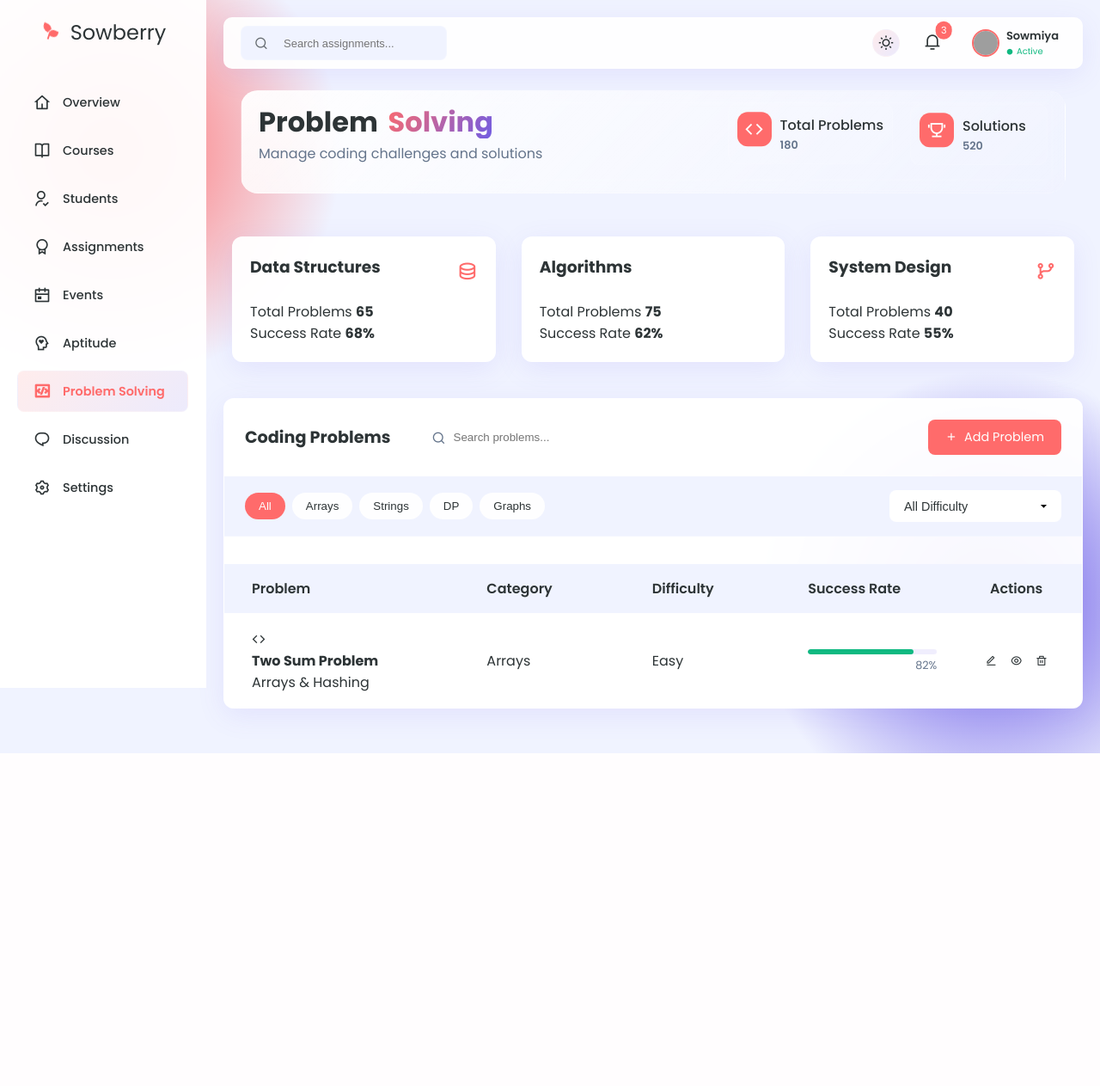
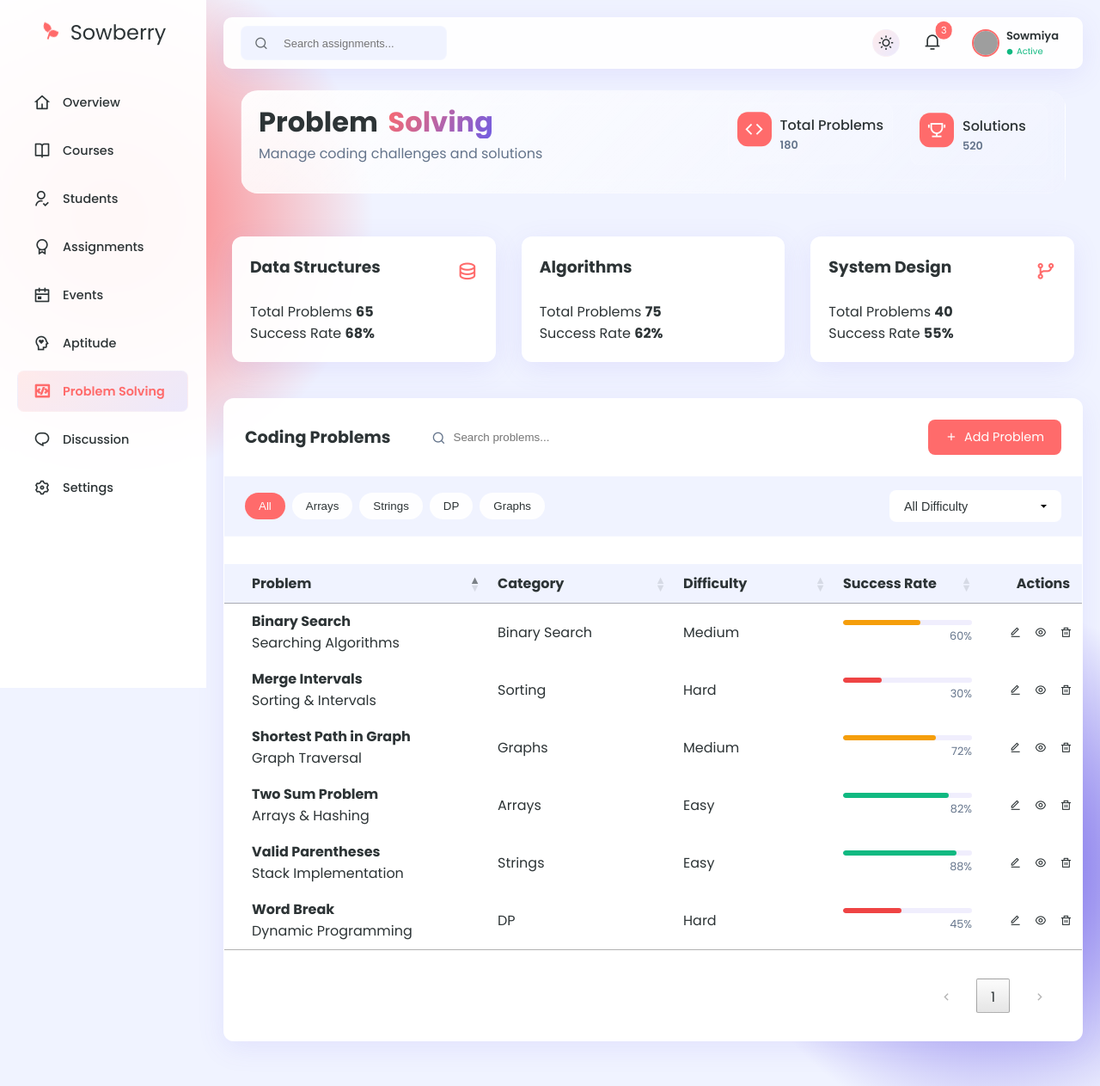
Before and after one commit to jayanthansenthilkumar/Sowberry, a PHP site: page /admin/problemSolving.html in a window 1280 px wide. Shown: the whole page at 86% size. Before the commit the page ends 876 px from the top, so only its background shows below. Run offline with PHP 8.4, Linux system fonts and the light colour scheme; some libraries are stand-ins or nearby versions; grey boxes are pictures that could not be loaded.

Commit message:
Admin Pages Modified and added

```diff
--- a/admin/problemSolving.html
+++ b/admin/problemSolving.html
@@ -7,11 +7,94 @@
     <link href="https://fonts.googleapis.com/css2?family=Poppins:wght@300;400;500;600;700&display=swap" rel="stylesheet">
     <link rel="stylesheet" href="../assets/styles.css">
     <link href="https://cdn.jsdelivr.net/npm/remixicon@3.5.0/fonts/remixicon.css" rel="stylesheet">
+    <link rel="stylesheet" href="https://cdn.datatables.net/1.11.5/css/jquery.dataTables.min.css">
+    <script src="https://code.jquery.com/jquery-3.6.0.min.js"></script>
+    <script src="https://cdn.datatables.net/1.11.5/js/jquery.dataTables.min.js"></script>
+    <style>
+        .modal {
+            display: none;
+            position: fixed;
+            z-index: 9999;
+            left: 0;
+            top: 0;
+            width: 100%;
+            height: 100%;
+            overflow: auto;
+            background-color: rgba(0,0,0,0.5);
+            opacity: 0;
+            visibility: hidden;
+            transition: all 0.3s ease;
+        }
+
+        .modal.active {
+            opacity: 1;
+            visibility: visible;
+        }
+
+        .modal-content {
+            background-color: var(--card-bg);
+            margin: 5% auto;
+            padding: 20px;
+            border-radius: 8px;
+            width: 80%;
+            max-width: 700px;
+            position: relative;
+            transform: translateY(-20px);
+            transition: all 0.3s ease;
+        }
+
+        .modal.active .modal-content {
+            transform: translateY(0);
+        }
+
+        /* Ensure the modal is always on top */
+        #problemModal {
+            z-index: 10000;
+        }
+
+        .close-modal {
+            position: absolute;
+            right: 20px;
+            top: 20px;
+            font-size: 24px;
+            cursor: pointer;
+            background: none;
+            border: none;
+            color: var(--text-color);
+        }
+
+        .problem-details {
+            padding: 20px 0;
+        }
+
+        .detail-group {
+            margin-bottom: 20px;
+        }
+
+        .detail-group h4 {
+            color: var(--text-color);
+            margin-bottom: 8px;
+            font-size: 1rem;
+        }
+
+        .detail-group p, .detail-group pre {
+            color: var(--text-secondary);
+            line-height: 1.5;
+            margin: 0;
+            padding: 10px;
+            background: var(--card-bg);
+            border-radius: 4px;
+            border: 1px solid var(--border-color);
+        }
+
+        .detail-group pre {
+            font-family: monospace;
+            white-space: pre-wrap;
+            word-wrap: break-word;
+        }
+    </style>
 </head>
 <body>
-    <!-- Include same header and sidebar as other admin pages -->
-    <!-- ...existing sidebar and header code... -->
-     <!-- Sidebar -->
     <div class="sidebar">
         <div class="logo">
             <i class="ri-seedling-fill"></i>
@@ -92,7 +175,6 @@
                 </div>
             </div>
         </div>
-
         <!-- Problem Categories -->
         <div class="dashboard-grid">
             <div class="card animate">
@@ -144,7 +226,6 @@
                 </div>
             </div>
         </div>
-
         <div class="list-card">
             <div class="list-header">
                 <div class="header-left">
@@ -159,7 +240,6 @@
                     Add Problem
                 </button>
             </div>
-
             <div class="filter-container">
                 <div class="filter-pills">
                     <button class="filter-pill active">All</button>
@@ -175,9 +255,8 @@
                     <option value="hard">Hard</option>
                 </select>
             </div>
-
             <div class="table-container">
-                <table class="data-table">
+                <table id="problemsTable" class="data-table">
                     <thead>
                         <tr>
                             <th>Problem</th>
@@ -191,9 +270,6 @@
                         <tr>
                             <td>
                                 <div class="problem-info">
-                                    <div class="problem-icon">
-                                        <i class="ri-code-line"></i>
-                                    </div>
                                     <div>
                                         <h4>Two Sum Problem</h4>
                                         <p>Arrays & Hashing</p>
@@ -212,19 +288,152 @@
                             </td>
                             <td>
                                 <div class="action-buttons">
-                                    <button class="action-btn"><i class="ri-edit-line"></i></button>
-                                    <button class="action-btn"><i class="ri-eye-line"></i></button>
+                                    <button class="action-btn edit-btn"><i class="ri-edit-line"></i></button>
+                                    <button class="action-btn view-btn"><i class="ri-eye-line"></i></button>
                                     <button class="action-btn danger"><i class="ri-delete-bin-line"></i></button>
                                 </div>
                             </td>
                         </tr>
-                        <!-- Add more problem rows here -->
+                        <tr>
+                            <td>
+                                <div class="problem-info">
+                                    <div>
+                                        <h4>Word Break</h4>
+                                        <p>Dynamic Programming</p>
+                                    </div>
+                                </div>
+                            </td>
+                            <td>DP</td>
+                            <td><span class="difficulty-badge hard">Hard</span></td>
+                            <td>
+                                <div class="progress-wrapper">
+                                    <div class="progress-bar">
+                                        <div class="progress-fill danger" style="width: 45%"></div>
+                                    </div>
+                                    <span class="progress-text">45%</span>
+                                </div>
+                            </td>
+                            <td>
+                                <div class="action-buttons">
+                                    <button class="action-btn edit-btn"><i class="ri-edit-line"></i></button>
+                                    <button class="action-btn view-btn"><i class="ri-eye-line"></i></button>
+                                    <button class="action-btn danger"><i class="ri-delete-bin-line"></i></button>
+                                </div>
+                            </td>
+                        </tr>
+                        <tr>
+                            <td>
+                                <div class="problem-info">
+                                    <div>
+                                        <h4>Valid Parentheses</h4>
+                                        <p>Stack Implementation</p>
+                                    </div>
+                                </div>
+                            </td>
+                            <td>Strings</td>
+                            <td><span class="difficulty-badge easy">Easy</span></td>
+                            <td>
+                                <div class="progress-wrapper">
+                                    <div class="progress-bar">
+                                        <div class="progress-fill success" style="width: 88%"></div>
+                                    </div>
+                                    <span class="progress-text">88%</span>
+                                </div>
+                            </td>
+                            <td>
+                                <div class="action-buttons">
+                                    <button class="action-btn edit-btn"><i class="ri-edit-line"></i></button>
+                                    <button class="action-btn view-btn"><i class="ri-eye-line"></i></button>
+                                    <button class="action-btn danger"><i class="ri-delete-bin-line"></i></button>
+                                </div>
+                            </td>
+                        </tr>
+                        <tr>
+                            <td>
+                                <div class="problem-info">
+                                    <div>
+                                        <h4>Shortest Path in Graph</h4>
+                                        <p>Graph Traversal</p>
+                                    </div>
+                                </div>
+                            </td>
+                            <td>Graphs</td>
+                            <td><span class="difficulty-badge medium">Medium</span></td>
+                            <td>
+                                <div class="progress-wrapper">
+                                    <div class="progress-bar">
+                                        <div class="progress-fill warning" style="width: 72%"></div>
+                                    </div>
+                                    <span class="progress-text">72%</span>
+                                </div>
+                            </td>
+                            <td>
+                                <div class="action-buttons">
+                                    <button class="action-btn edit-btn"><i class="ri-edit-line"></i></button>
+                                    <button class="action-btn view-btn"><i class="ri-eye-line"></i></button>
+                                    <button class="action-btn danger"><i class="ri-delete-bin-line"></i></button>
+                                </div>
+                            </td>
+                        </tr>
+                        <tr>
+                            <td>
+                                <div class="problem-info">
+                                    <div>
+                                        <h4>Binary Search</h4>
+                                        <p>Searching Algorithms</p>
+                                    </div>
+                                </div>
+                            </td>
+                            <td>Binary Search</td>
+                            <td><span class="difficulty-badge medium">Medium</span></td>
+                            <td>
+                                <div class="progress-wrapper">
+                                    <div class="progress-bar">
+                                        <div class="progress-fill warning" style="width: 60%"></div>
+                                    </div>
+                                    <span class="progress-text">60%</span>
+                                </div>
+                            </td>
+                            <td>
+                                <div class="action-buttons">
+                                    <button class="action-btn edit-btn"><i class="ri-edit-line"></i></button>
+                                    <button class="action-btn view-btn"><i class="ri-eye-line"></i></button>
+                                    <button class="action-btn danger"><i class="ri-delete-bin-line"></i></button>
+                                </div>
+                            </td>
+                        </tr>
+                        <tr>
+                            <td>
+                                <div class="problem-info">
+                                    <div>
+                                        <h4>Merge Intervals</h4>
+                                        <p>Sorting & Intervals</p>
+                                    </div>
+                                </div>
+                            </td>
+                            <td>Sorting</td>
+                            <td><span class="difficulty-badge hard">Hard</span></td>
+                            <td>
+                                <div class="progress-wrapper">
+                                    <div class="progress-bar">
+                                        <div class="progress-fill danger" style="width: 30%"></div>
+                                    </div>
+                                    <span class="progress-text">30%</span>
+                                </div>
+                            </td>
+                            <td>
+                                <div class="action-buttons">
+                                    <button class="action-btn edit-btn"><i class="ri-edit-line"></i></button>
+                                    <button class="action-btn view-btn"><i class="ri-eye-line"></i></button>
+                                    <button class="action-btn danger"><i class="ri-delete-bin-line"></i></button>
+                                </div>
+                            </td>
+                        </tr>
                     </tbody>
                 </table>
             </div>
         </div>
     </main>
-
     <!-- Add Problem Modal -->
     <div class="modal" id="problemModal">
         <div class="modal-content">
@@ -276,7 +485,201 @@
             </form>
         </div>
     </div>
+    <div class="modal" id="viewProblemModal">
+        <div class="modal-content">
+            <div class="modal-header">
+                <h3>View Problem</h3>
+                <button class="close-modal">&times;</button>
+            </div>
+            <div class="problem-details">
+                <div class="detail-group">
+                    <h4>Problem Title</h4>
+                    <p id="viewTitle"></p>
+                </div>
+                <div class="detail-group">
+                    <h4>Category</h4>
+                    <p id="viewCategory"></p>
+                </div>
+                <div class="detail-group">
+                    <h4>Difficulty</h4>
+                    <p id="viewDifficulty"></p>
+                </div>
+                <div class="detail-group">
+                    <h4>Description</h4>
+                    <p id="viewDescription"></p>
+                </div>
+                <div class="detail-group">
+                    <h4>Test Cases</h4>
+                    <pre id="viewTestCases"></pre>
+                </div>
+                <div class="detail-group">
+                    <h4>Solution Template</h4>
+                    <pre id="viewSolution"></pre>
+                </div>
+            </div>
+            <div class="form-actions">
+                <button type="button" class="btn secondary close-view-modal">Close</button>
+            </div>
+        </div>
+    </div>
+    <script>
+        $(document).ready(function() {
+            // Initialize DataTable
+            const problemsTable = $('#problemsTable').DataTable({
+                pageLength: 10,
+                order: [[0, 'asc']],
+                dom: '<"table-container"rt><"table-footer"p>',
+                language: {
+                    paginate: {
+                        previous: '<i class="ri-arrow-left-s-line"></i>',
+                        next: '<i class="ri-arrow-right-s-line"></i>'
+                    },
+                    info: "",
+                    infoEmpty: "",
+                    infoFiltered: ""
+                },
+                searching: true,
+                responsive: true
+            });
 
+            // Connect custom search box
+            $('.search-container input').on('keyup', function() {
+                problemsTable.search(this.value).draw();
+            });
+
+            // Connect custom filter pills
+            $('.filter-pill').on('click', function() {
+                $('.filter-pill').removeClass('active');
+                $(this).addClass('active');
+                const filterValue = $(this).text().toLowerCase();
+                problemsTable.column(1).search(filterValue === 'all' ? '' : filterValue).draw();
+            });
+
+            // Connect difficulty filter
+            $('.filter-select').on('change', function() {
+                problemsTable.column(2).search(this.value === 'all' ? '' : this.value).draw();
+            });
+
+            // Handle problem deletion
+            $('#problemsTable').on('click', '.action-btn.danger', function(e) {
+                e.preventDefault();
+                if(confirm('Are you sure you want to delete this problem?')) {
+                    problemsTable.row($(this).closest('tr')).remove().draw();
+                }
+            });
+
+            // Modal handling
+            const modal = document.getElementById('problemModal');
+            const viewModal = document.getElementById('viewProblemModal');
+            const addProblemBtn = document.getElementById('addProblemBtn');
+            const closeModalBtns = document.querySelectorAll('.close-modal');
+            const cancelBtns = document.querySelectorAll('.btn.secondary');
+            const problemForm = document.getElementById('problemForm');
+            let isEditMode = false;
+            let editingRow = null;
+
+            // Show modal function
+            function showModal(modalEl) {
+                modalEl.style.display = 'block';
+                setTimeout(() => {
+                    modalEl.classList.add('active');
+                    document.body.style.overflow = 'hidden';
+                }, 10);
+            }
+
+            // Hide modal function
+            function hideModal(modalEl) {
+                modalEl.classList.remove('active');
+                setTimeout(() => {
+                    modalEl.style.display = 'none';
+                    document.body.style.overflow = '';
+                    if (modalEl === modal) {
+                        problemForm.reset();
+                        isEditMode = false;
+                    }
+                }, 300);
+            }
+
+            // Add Problem button
+            addProblemBtn.addEventListener('click', () => {
+                document.querySelector('#problemModal .modal-header h3').textContent = 'Add New Problem';
+                showModal(modal);
+            });
+
+            // Close buttons
+            closeModalBtns.forEach(btn => {
+                btn.addEventListener('click', () => {
+                    hideModal(btn.closest('.modal'));
+                });
+            });
+
+            cancelBtns.forEach(btn => {
+                btn.addEventListener('click', () => {
+                    hideModal(btn.closest('.modal'));
+                });
+            });
+
+            // View button handler
+            $('#problemsTable').on('click', '.view-btn', function(e) {
+                e.preventDefault();
+                const row = $(this).closest('tr');
+                const problemInfo = row.find('.problem-info');
+
+                // Populate view modal
+                document.getElementById('viewTitle').textContent = problemInfo.find('h4').text();
+                document.getElementById('viewCategory').textContent = row.find('td:eq(1)').text();
+                document.getElementById('viewDifficulty').textContent = row.find('.difficulty-badge').text();
+                document.getElementById('viewDescription').textContent = 'Sample description'; // Add actual description
+                document.getElementById('viewTestCases').textContent = 'Sample test cases'; // Add actual test cases
+                document.getElementById('viewSolution').textContent = 'Sample solution'; // Add actual solution
+
+                showModal(viewModal);
+            });
+
+            // Edit button handler
+            $('#problemsTable').on('click', '.edit-btn', function(e) {
+                e.preventDefault();
+                isEditMode = true;
+                editingRow = $(this).closest('tr');
+
+                const rowData = editingRow.find('.problem-info');
+                const title = rowData.find('h4').text();
+                const category = rowData.find('p').text();
+                const difficulty = editingRow.find('.difficulty-badge').text().toLowerCase();
+
+                document.querySelector('#problemModal .modal-header h3').textContent = 'Edit Problem';
+                problemForm.title.value = title;
+                problemForm.category.value = category;
+                problemForm.difficulty.value = difficulty;
+
+                showModal(modal);
+            });
+
+            // Close on escape key
+            document.addEventListener('keydown', (e) => {
+                if (e.key === 'Escape') {
+                    if (modal.classList.contains('active')) hideModal(modal);
+                    if (viewModal.classList.contains('active')) hideModal(viewModal);
+                }
+            });
+
+            // Close on outside click
+            window.addEventListener('click', (e) => {
+                if (e.target.classList.contains('modal')) {
+                    hideModal(e.target);
+                }
+            });
+
+            // Form submission
+            problemForm.addEventListener('submit', function(e) {
+                e.preventDefault();
+
+                // ...existing form submission code...
+
+                hideModal(modal);
+            });
+        });
+    </script>
     <script src="../assets/script.js"></script>
 </body>
 </html>
```
Also changed, not shown: assets/script.js (+56 -0 lines), assets/styles.css (+260 -0 lines), admin/aptitude.html (line endings or trailing spaces).
